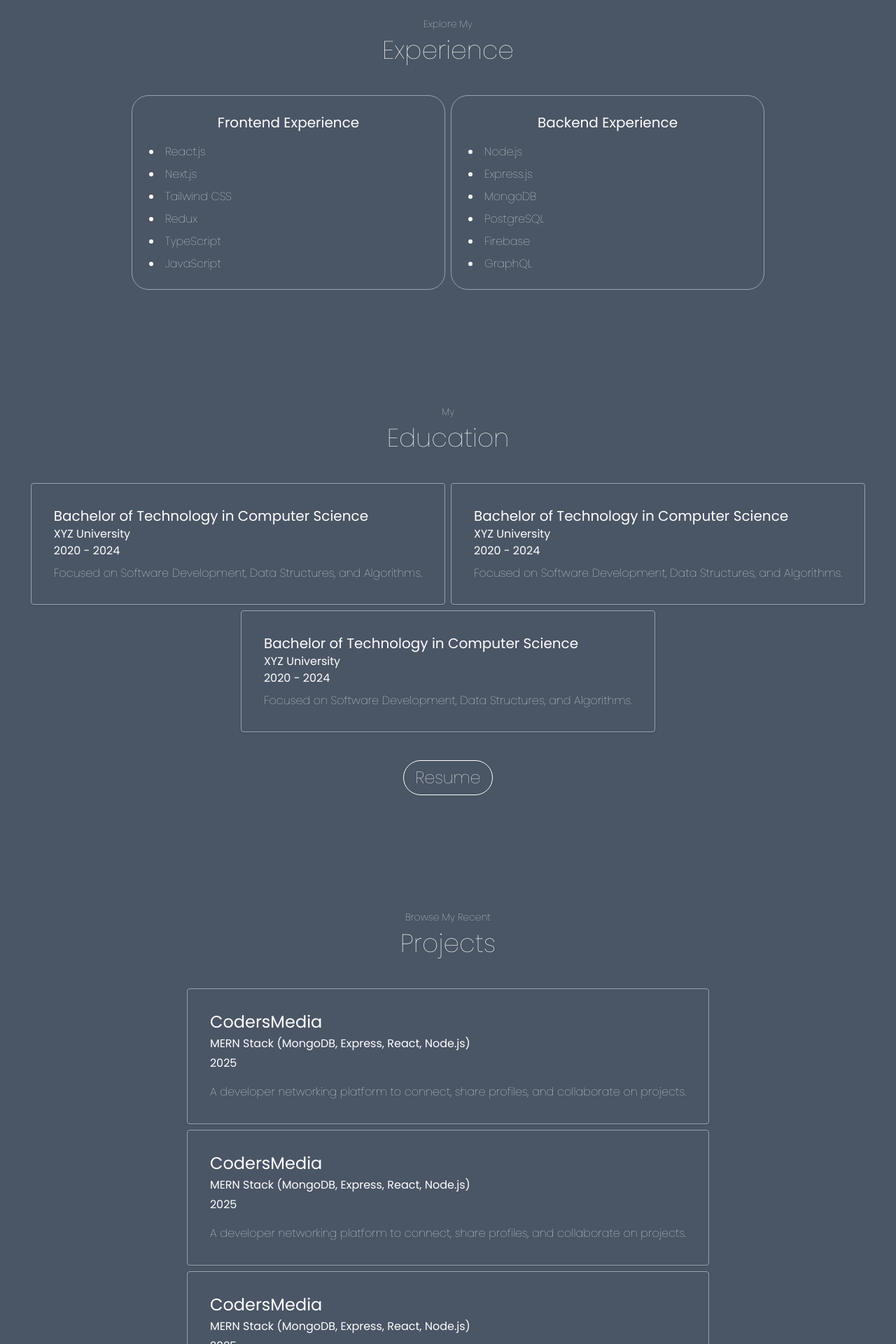
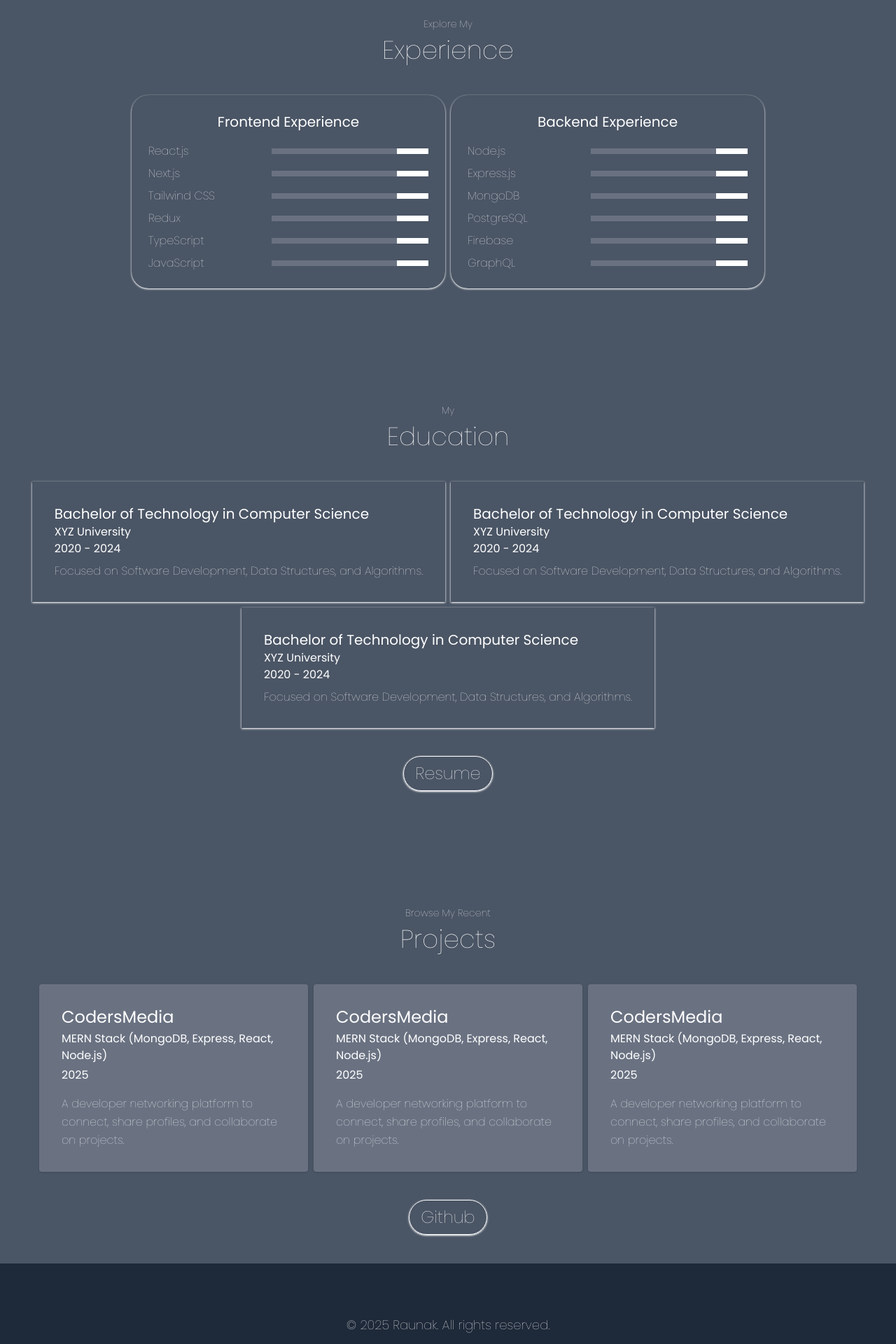
Before and after one commit to CtrlAltWin/New-Portfolio, a React (Vite) app: page /about in a window 1280 px wide. Shown: the part 180-2100 px from the top of the page at 70% size. Built offline with nearby package versions, Linux system fonts and the light colour scheme.

Commit message:
feat:built progressbar to show skills

```diff
--- a/src/components/About.jsx
+++ b/src/components/About.jsx
@@ -24,7 +24,7 @@ const About = () => {
   return (
     <div className="flex-col text-white mt-6 gap-2">
       <div className="about-section">
-        <div className="experience flex flex-col items-center">
+        <div className="experience flex flex-col items-center px-1">
           <h3 className="text-sm border-gray-600 w-[90vw] py-1 text-center mt-24 font-thin">
             Explore My
           </h3>
@@ -43,7 +43,7 @@ const About = () => {
           </div>
         </div>
 
-        <div className="education flex flex-col items-center">
+        <div className="education flex flex-col items-center px-1">
           <h3 className="text-sm border-gray-600 w-[90vw] py-1 text-center mt-40 font-thin">
             My
           </h3>
@@ -71,13 +71,13 @@ const About = () => {
             />
           </div>
           <div className="flex justify-center mt-10">
-            <button className="py-2 px-4 font-thin rounded-full text-2xl border border-white">
+            <button className="py-2 px-4 font-thin rounded-full text-2xl border border-white shadow-sm shadow-white active:shadow-none">
               Resume
             </button>
           </div>
         </div>
 
-        <div className="Projects flex flex-col items-center border-blue-500">
+        <div className="Projects flex flex-col items-center border-blue-500 px-1">
           <h3 className="text-sm border-gray-600 w-[90vw] py-1 text-center mt-40 font-thin">
             Browse My Recent
           </h3>
@@ -105,7 +105,7 @@ const About = () => {
             />
           </div>
           <div className="flex justify-center mt-10">
-            <button className="py-2 px-4 font-thin rounded-full text-2xl border border-white">
+            <button className="py-2 px-4 font-thin rounded-full text-2xl border border-white shadow-sm shadow-white active:shadow-none">
               Github
             </button>
           </div>
--- a/src/components/EducationCard.jsx
+++ b/src/components/EducationCard.jsx
@@ -1,6 +1,7 @@
 const EducationCard = ({ degree, school, year, description }) => {
+  console.log();
   return (
-    <div className="p-8 shadow-sm rounded border text-white border-gray-400">
+    <div className="p-8 text-white shadow shadow-white border-gray-500">
       <h2 className="text-xl">{degree}</h2>
       <h3 className="">{school}</h3>
       <p className="">{year}</p>
--- a/src/components/ExperienceCard.jsx
+++ b/src/components/ExperienceCard.jsx
@@ -1,14 +1,18 @@
+import Progressbar from "./Progressbar";
+
 const ExperienceCard = ({ title, techStacks }) => {
   return (
-    <div className="border border-gray-400 p-6 text-white w-full max-w-md rounded-3xl">
+    <div className="p-6 text-white w-full max-w-md rounded-3xl shadow-sm shadow-white">
       <h2 className="text-xl mb-4 text-center">{title}</h2>
-      <ul className="list-disc list-inside space-y-2">
+      <div className="list-disc list-inside space-y-2">
         {techStacks.map((tech, index) => (
-          <li key={index} className="font-thin">
+
+          <div key={index} className="font-thin flex justify-between items-center">
             {tech}
-          </li>
+            <Progressbar progress={80}/>
+          </div>
         ))}
-      </ul>
+      </div>
     </div>
   );
 };
--- /dev/null
+++ b/src/components/Progressbar.jsx
@@ -0,0 +1,13 @@
+const Progressbar = ({ progress }) => {
+    return (
+      <div className="w-56 bg-white h-2 overflow-hidden relative">
+        <div
+          className="bg-gray-500 h-full transition-all duration-300 text-xs text-white flex items-center justify-center"
+          style={{ width: `${progress}%` }}
+        >
+        </div>
+      </div>
+    );
+  };
+
+  export default Progressbar;
--- a/src/components/ProjectCard.jsx
+++ b/src/components/ProjectCard.jsx
@@ -1,6 +1,6 @@
 const ProjectCard = ({ title, stack, year, description }) => {
   return (
-    <div className="p-8 flex flex-col text-white justify-between shadow-sm rounded border border-gray-400">
+    <div className="p-8 flex flex-col max-w-96 text-white justify-between shadow bg-gray-500 rounded">
       <div>
         <h2 className="text-2xl leading-tight">{title}</h2>
         <h3 className="mt-1">{stack}</h3>
```
